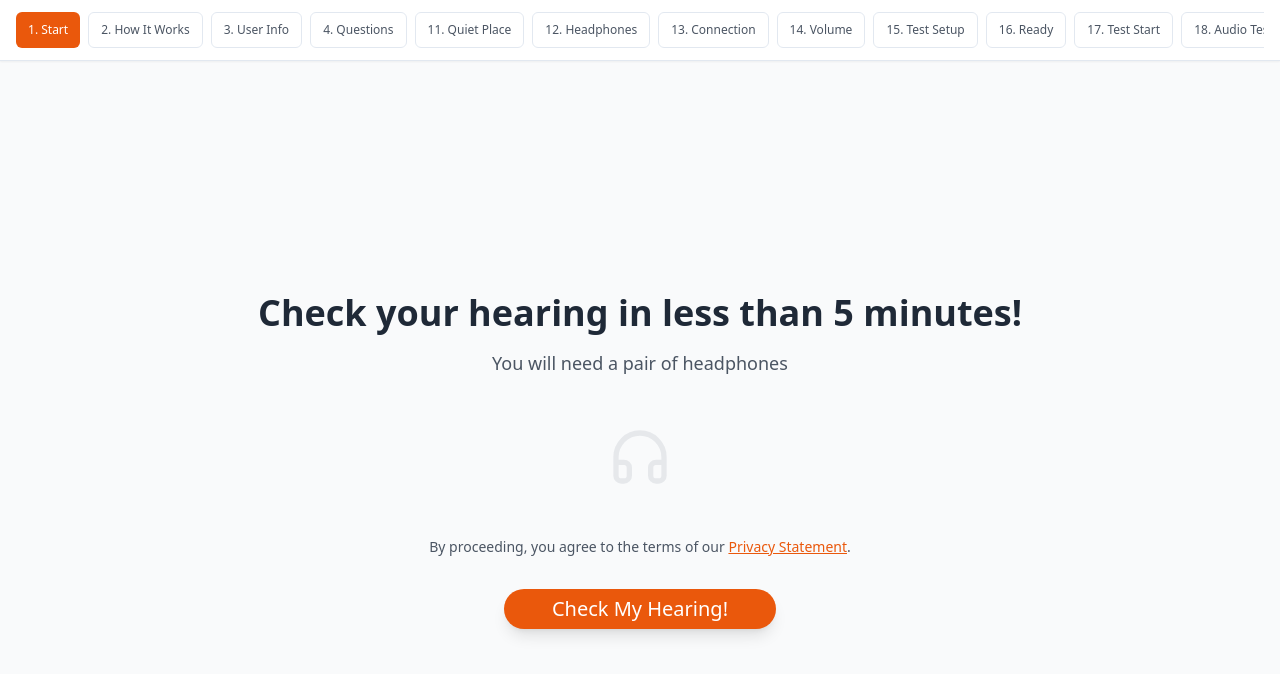
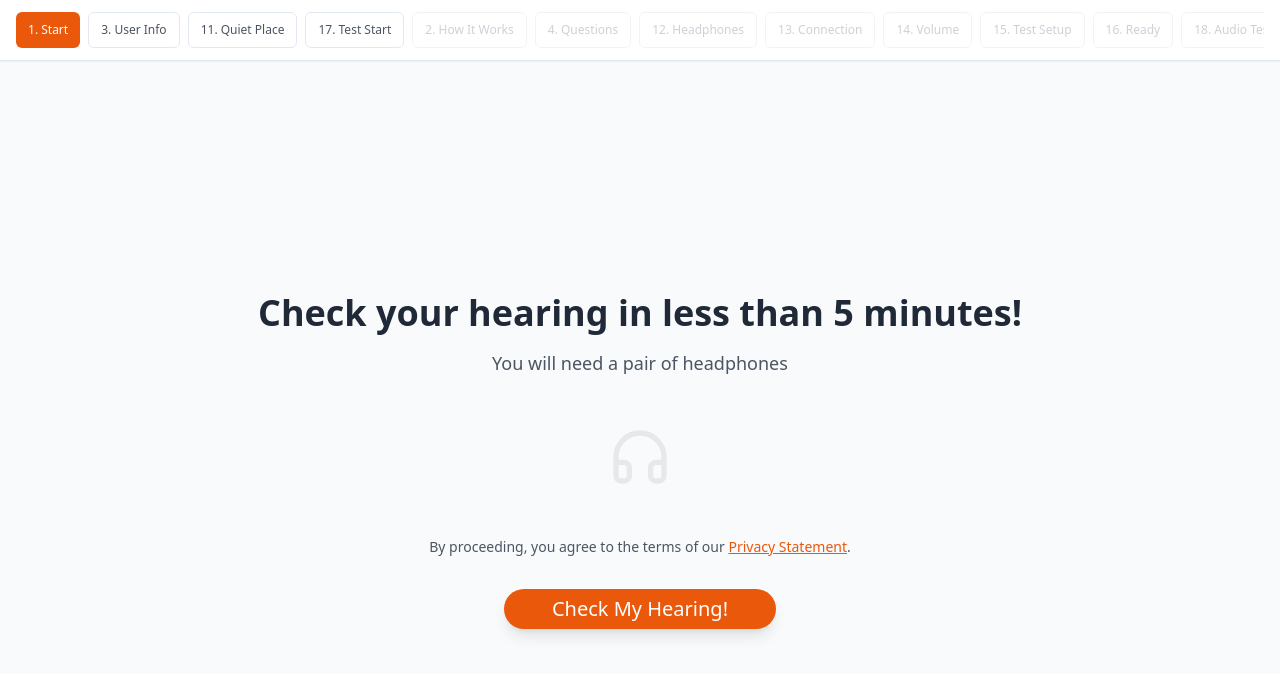
Before and after one commit to tmoulos-growthrocks/hearring-test, a React (Vite) app: page / in a window 1280 px wide. Shown: the top 674 px of the page. Built offline with nearby package versions, Linux system fonts and the light colour scheme.

Commit message:
Refactor: Limit steps and disable ineligible
Limit the navigation to steps 1, 3, 11, and 17, and disable navigation to non-eligible steps.

```diff
--- a/src/components/TopNavigation.tsx
+++ b/src/components/TopNavigation.tsx
@@ -7,21 +7,21 @@ interface TopNavigationProps {
   onNavigate: (step: TestStep) => void;
 }
 
-const steps: { step: TestStep; label: string; number: number }[] = [
-  { step: "landing", label: "Start", number: 1 },
-  { step: "howItWorks", label: "How It Works", number: 2 },
-  { step: "userInfo", label: "User Info", number: 3 },
-  { step: "questionnaire", label: "Questions", number: 4 },
-  { step: "quietPlace", label: "Quiet Place", number: 11 },
-  { step: "headphoneSelection", label: "Headphones", number: 12 },
-  { step: "connectionMethod", label: "Connection", number: 13 },
-  { step: "volumeSetup", label: "Volume", number: 14 },
-  { step: "audioTestSetup", label: "Test Setup", number: 15 },
-  { step: "readyCheck", label: "Ready", number: 16 },
-  { step: "hearingTestStart", label: "Test Start", number: 17 },
-  { step: "audioTest", label: "Audio Test", number: 18 },
-  { step: "results", label: "Results", number: 19 },
-  { step: "aiResults", label: "AI Results", number: 20 }
+const steps: { step: TestStep; label: string; number: number; enabled: boolean }[] = [
+  { step: "landing", label: "Start", number: 1, enabled: true },
+  { step: "userInfo", label: "User Info", number: 3, enabled: true },
+  { step: "quietPlace", label: "Quiet Place", number: 11, enabled: true },
+  { step: "hearingTestStart", label: "Test Start", number: 17, enabled: true },
+  { step: "howItWorks", label: "How It Works", number: 2, enabled: false },
+  { step: "questionnaire", label: "Questions", number: 4, enabled: false },
+  { step: "headphoneSelection", label: "Headphones", number: 12, enabled: false },
+  { step: "connectionMethod", label: "Connection", number: 13, enabled: false },
+  { step: "volumeSetup", label: "Volume", number: 14, enabled: false },
+  { step: "audioTestSetup", label: "Test Setup", number: 15, enabled: false },
+  { step: "readyCheck", label: "Ready", number: 16, enabled: false },
+  { step: "audioTest", label: "Audio Test", number: 18, enabled: false },
+  { step: "results", label: "Results", number: 19, enabled: false },
+  { step: "aiResults", label: "AI Results", number: 20, enabled: false }
 ];
 
 export const TopNavigation = ({ currentStep, onNavigate }: TopNavigationProps) => {
@@ -34,11 +34,14 @@ export const TopNavigation = ({ currentStep, onNavigate }: TopNavigationProps) =
               key={stepItem.step}
               variant={currentStep === stepItem.step ? "default" : "outline"}
               size="sm"
-              onClick={() => onNavigate(stepItem.step)}
+              onClick={() => stepItem.enabled && onNavigate(stepItem.step)}
+              disabled={!stepItem.enabled}
               className={`whitespace-nowrap text-xs px-3 py-1 ${
                 currentStep === stepItem.step
                   ? "bg-orange-600 hover:bg-orange-700 text-white"
-                  : "text-gray-600 hover:text-gray-800"
+                  : stepItem.enabled
+                  ? "text-gray-600 hover:text-gray-800"
+                  : "text-gray-400 cursor-not-allowed opacity-50"
               }`}
             >
               {stepItem.number}. {stepItem.label}
```
